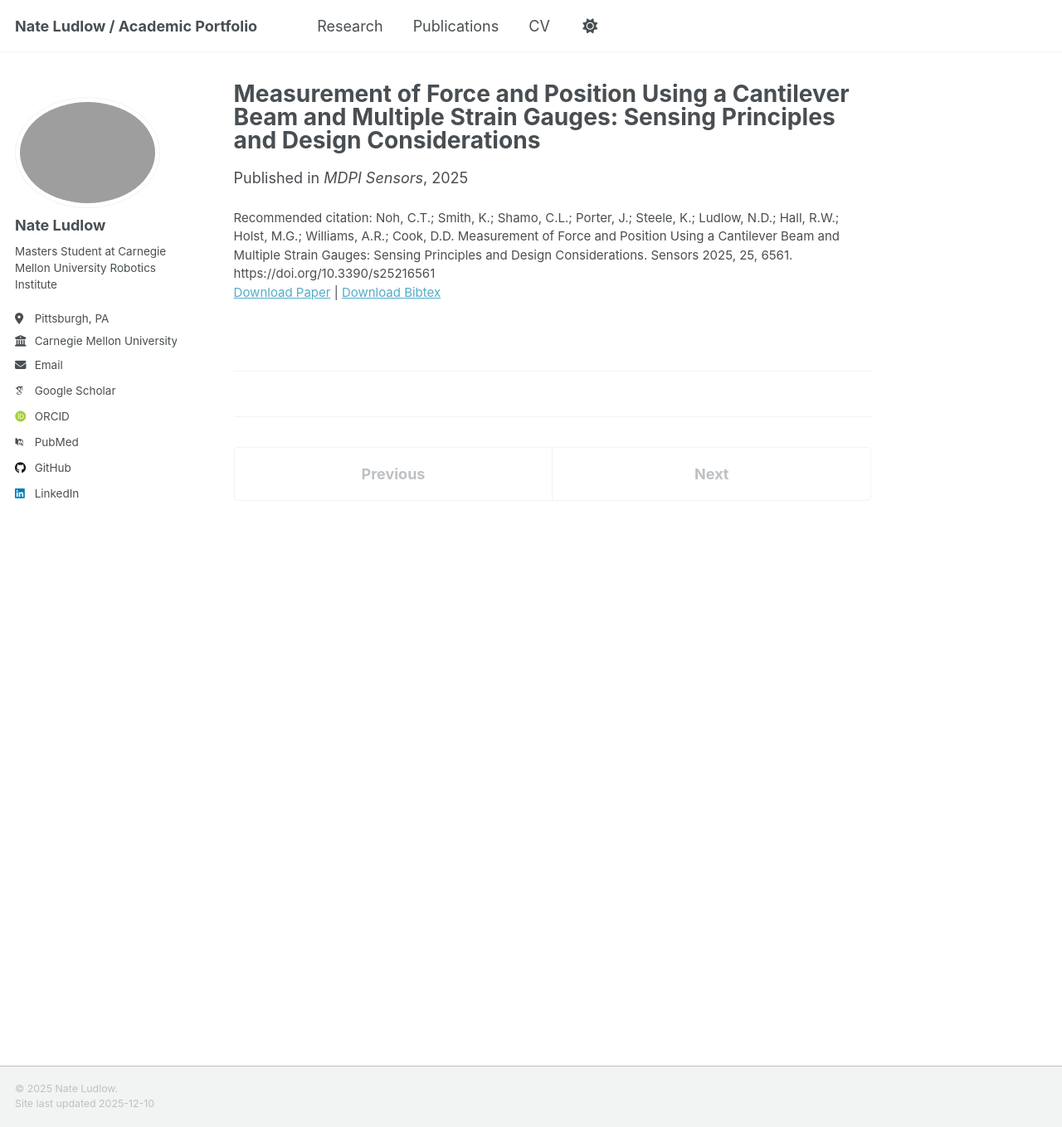
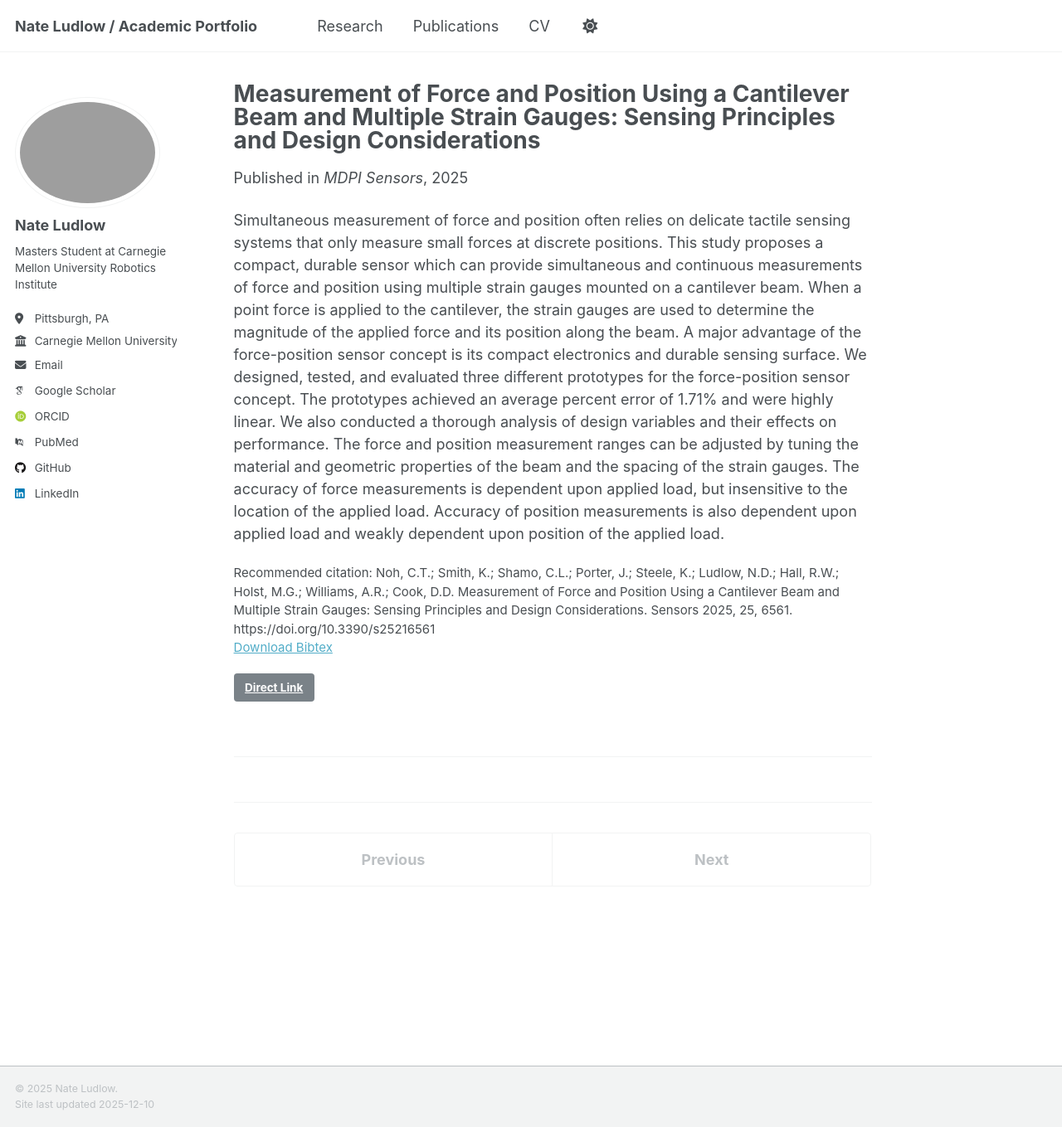
Before and after one commit to natelud/natelud.github.io, a Jekyll site: the page built from _publications/SENSORS_2025.md, in a window 1280 px wide and 1359 px high. Shown: the whole window at 83% size. Built offline with Jekyll 4.4.1, drawn with Linux system fonts in a browser that asks for light colours; some web fonts are replaced; a script that is not in the unit is left out.

Commit message:
Update publication details for SENSORS 2025

```diff
--- a/_publications/SENSORS_2025.md
+++ b/_publications/SENSORS_2025.md
@@ -2,11 +2,11 @@
 title: "Measurement of Force and Position Using a Cantilever Beam and Multiple Strain Gauges: Sensing Principles and Design Considerations"
 collection: publications
 category: manuscripts
-permalink: https://doi.org/10.3390/s25216561
-paperurl: https://doi.org/10.3390/s25216561
+link: https://doi.org/10.3390/s25216561
 excerpt: 'Simultaneous measurement of force and position often relies on delicate tactile sensing systems that only measure small forces at discrete positions. This study proposes a compact, durable sensor which can provide simultaneous and continuous measurements of force and position using multiple strain gauges mounted on a cantilever beam. When a point force is applied to the cantilever, the strain gauges are used to determine the magnitude of the applied force and its position along the beam. A major advantage of the force-position sensor concept is its compact electronics and durable sensing surface. We designed, tested, and evaluated three different prototypes for the force-position sensor concept. The prototypes achieved an average percent error of 1.71% and were highly linear. We also conducted a thorough analysis of design variables and their effects on performance. The force and position measurement ranges can be adjusted by tuning the material and geometric properties of the beam and the spacing of the strain gauges. The accuracy of force measurements is dependent upon applied load, but insensitive to the location of the applied load. Accuracy of position measurements is also dependent upon applied load and weakly dependent upon position of the applied load.'
 date: 2025-10-23
 venue: 'MDPI Sensors'
 bibtexurl: 'https://natelud.github.io/files/SENSORS_2025.bib'
 citation: 'Noh, C.T.; Smith, K.; Shamo, C.L.; Porter, J.; Steele, K.; Ludlow, N.D.; Hall, R.W.; Holst, M.G.; Williams, A.R.; Cook, D.D. Measurement of Force and Position Using a Cantilever Beam and Multiple Strain Gauges: Sensing Principles and Design Considerations. Sensors 2025, 25, 6561. https://doi.org/10.3390/s25216561'
 ---
+Simultaneous measurement of force and position often relies on delicate tactile sensing systems that only measure small forces at discrete positions. This study proposes a compact, durable sensor which can provide simultaneous and continuous measurements of force and position using multiple strain gauges mounted on a cantilever beam. When a point force is applied to the cantilever, the strain gauges are used to determine the magnitude of the applied force and its position along the beam. A major advantage of the force-position sensor concept is its compact electronics and durable sensing surface. We designed, tested, and evaluated three different prototypes for the force-position sensor concept. The prototypes achieved an average percent error of 1.71% and were highly linear. We also conducted a thorough analysis of design variables and their effects on performance. The force and position measurement ranges can be adjusted by tuning the material and geometric properties of the beam and the spacing of the strain gauges. The accuracy of force measurements is dependent upon applied load, but insensitive to the location of the applied load. Accuracy of position measurements is also dependent upon applied load and weakly dependent upon position of the applied load.
```
